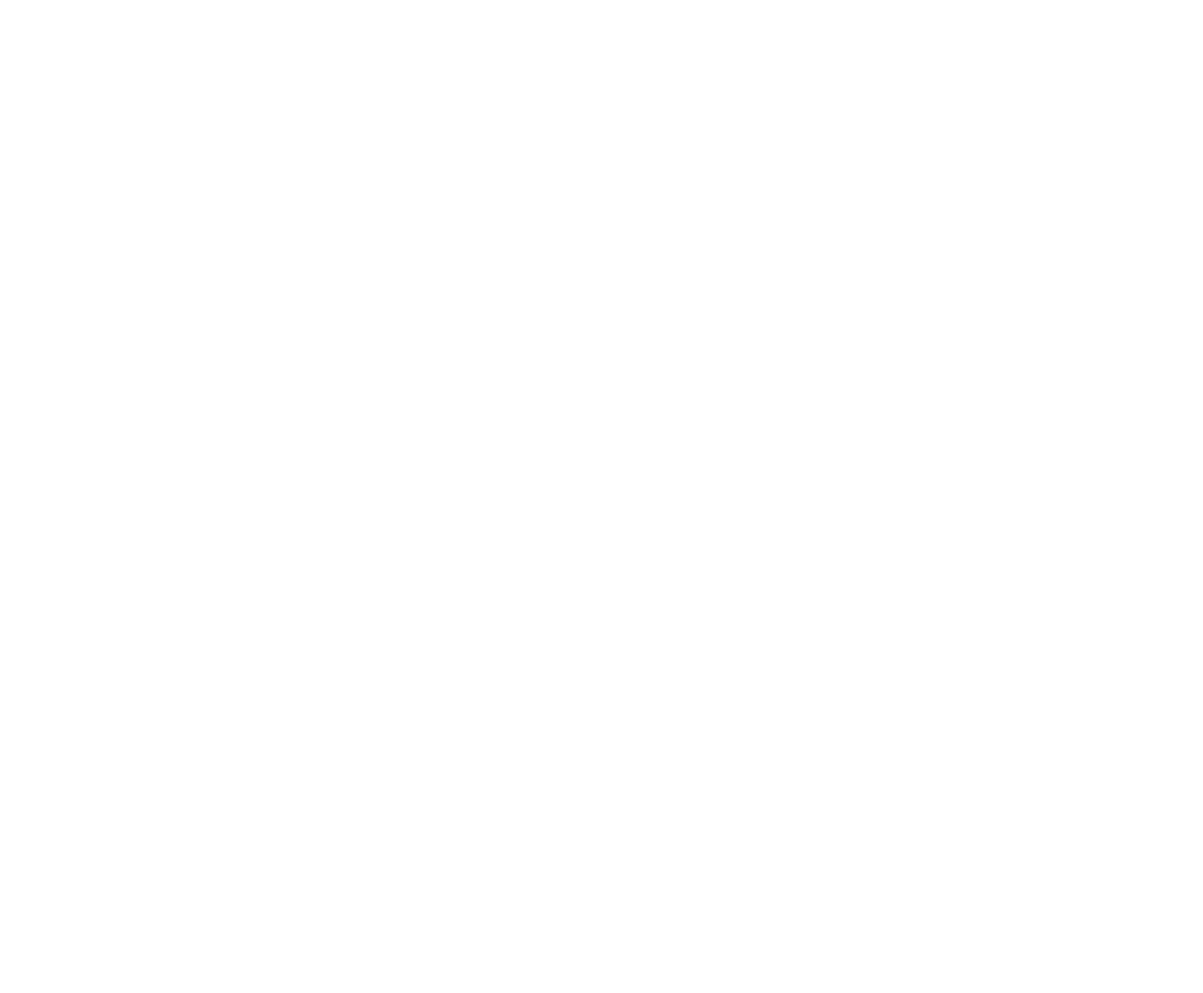
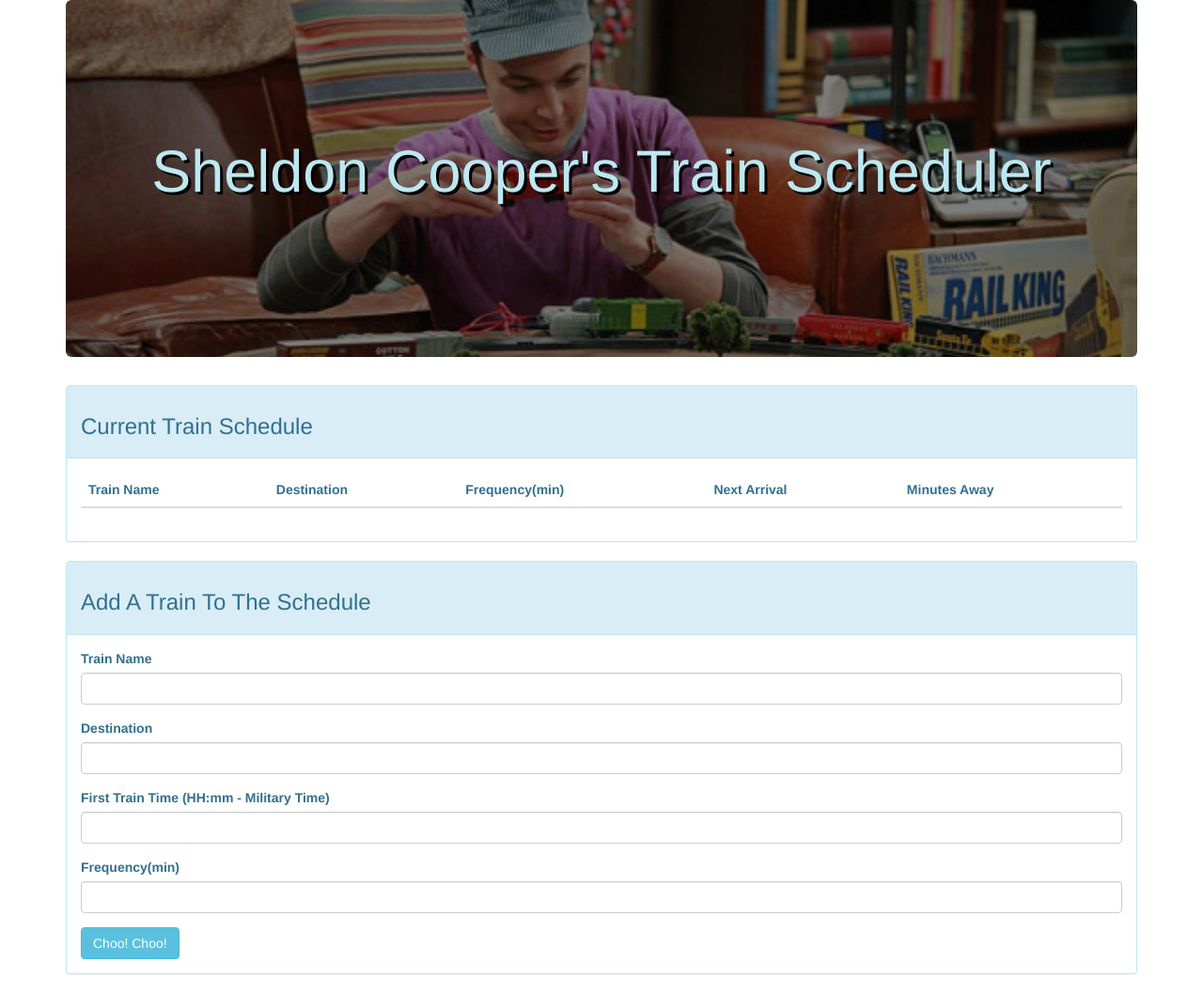
Before and after one commit to ChelseaLaura419/TrainScheduler, a plain HTML site: page index.html in a window 1280 px wide. Shown: the whole page at 94% size. Before the commit the page ends 800 px from the top, so only its background shows below. Drawn offline with nearby package versions, Linux system fonts and the light colour scheme.

Commit message:
HTML, CSS and Javascript

```diff
--- a/assets/css/style.css
+++ b/assets/css/style.css
@@ -0,0 +1,8 @@
+.jumbotron{
+    background-image: url(../images/sheldontrains.jpg);
+    background-repeat: no-repeat;
+    background-size: 100%;
+    color: #bce8f1;
+    text-shadow: 3px 3px #000000;
+    height: 380px;
+}
--- a/index.html
+++ b/index.html
@@ -1,12 +1,75 @@
 <!DOCTYPE html>
 <html lang="en">
 <head>
-    <meta charset="UTF-8">
-    <meta name="viewport" content="width=device-width, initial-scale=1.0">
-    <meta http-equiv="X-UA-Compatible" content="ie=edge">
-    <title>Train Scheduler</title>
+  	<meta charset="UTF-8">
+  	<title>Train Scheduler</title>
+  	<link rel="stylesheet" href="https://maxcdn.bootstrapcdn.com/bootstrap/3.3.7/css/bootstrap.min.css" integrity="sha384-BVYiiSIFeK1dGmJRAkycuHAHRg32OmUcww7on3RYdg4Va+PmSTsz/K68vbdEjh4u" crossorigin="anonymous">
+	<link rel="stylesheet" type="text/css" href="assets/css/style.css">
+	<script src="https://cdnjs.cloudflare.com/ajax/libs/moment.js/2.23.0/moment.min.js"></script>
+    <script src="https://code.jquery.com/jquery-3.3.1.min.js" integrity="sha256-FgpCb/KJQlLNfOu91ta32o/NMZxltwRo8QtmkMRdAu8=" crossorigin="anonymous"></script>
+    <script src="https://www.gstatic.com/firebasejs/5.8.0/firebase.js"></script>
+    <script src="main.js"></script>
+	<meta name="viewport" content="width=device-width, initial-scale=1">
 </head>
 <body>
+	<div class="container">
+		<div class="jumbotron text-center">
+			<br><br><br><br>
+			<h1>Sheldon Cooper's Train Scheduler</h1>
+		</div>
 
+		<div class="panel panel-info text-info">
+			<div class="panel-heading"><h3>Current Train Schedule</h3></div>
+			<div class="panel-body">
+				<table class="table">
+					<thead>
+						<tr>
+							<th>Train Name</th>
+							<th>Destination</th>
+							<th>Frequency(min)</th>
+							<th>Next Arrival</th>
+							<th>Minutes Away</th>
+						</tr>
+					</thead>
+
+					<tbody id="add-row">
+					</tbody>
+
+				</table>
+			</div>
+		</div>
+
+		<div class="panel panel-info text-info">
+			<div class="panel-heading">
+				<h3>Add A Train To The Schedule</h3>
+			</div>
+
+			<div class="panel-body">
+				<form>
+					<div class="form-group">
+						<label for="text">Train Name</label>
+						<input type="text" class="form-control" id="train-name">
+					</div>
+
+					<div class="form-group">
+						<label for="text">Destination</label>
+						<input type="text" class="form-control" id="destination">
+					</div>
+
+					<div class="form-group">
+						<label for="text">First Train Time (HH:mm - Military Time)</label>
+						<input type="text" class="form-control" id="first-train">
+					</div>
+
+					<div class="form-group">
+						<label for="text">Frequency(min)</label>
+						<input type="text" class="form-control" id="frequency">
+					</div>
+
+					<button type="submit" id="add-train" class="btn btn-info" id="addTrain">Choo! Choo!</button>
+				</form>
+			</div>
+		</div>
+	</div>
 </body>
 </html>
```
Also changed, not shown: assets/javascript/main.js (+60 -0 lines), assets/images/sheldontrains.jpg (added), 1 other file.
